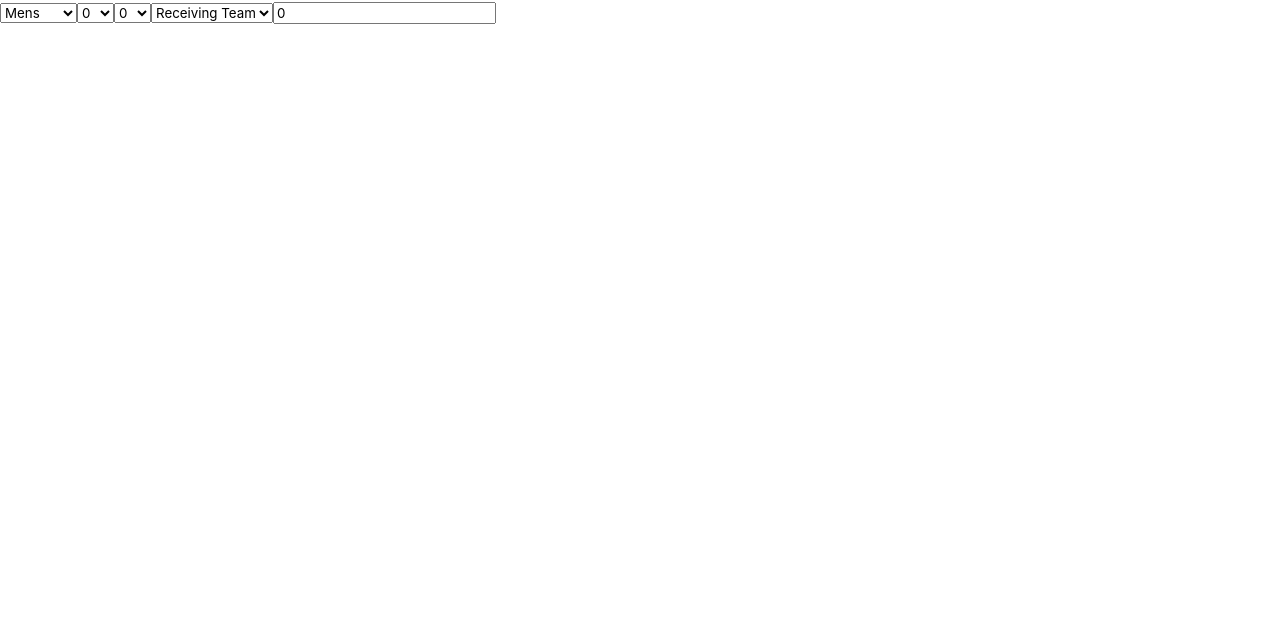
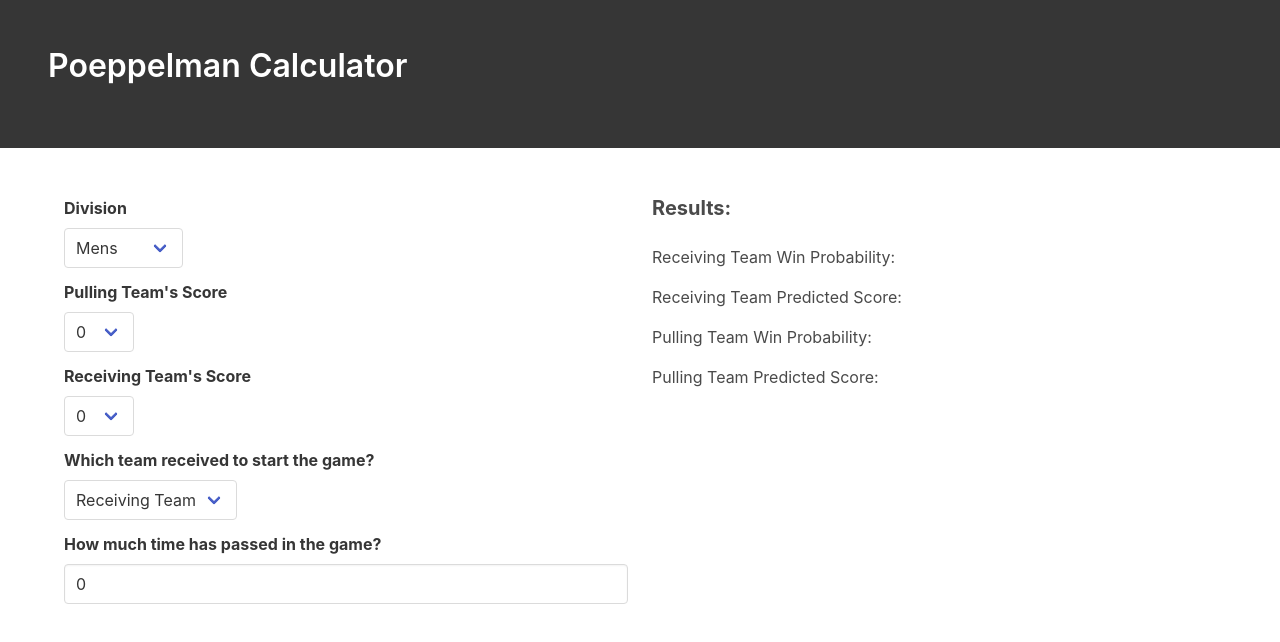
Before and after one commit to TeddyRandby/PoeppelmanFrontEnd, a React (Create React App) app: page / in a window 1280 px wide. Shown: the top 642 px of the page. Built offline with nearby package versions, Linux system fonts and the light colour scheme; no server answers; the HTML template or start-up script is replaced by a standard one.

Commit message:
Working on look

```diff
--- a/src/App.js
+++ b/src/App.js
@@ -1,5 +1,5 @@
 import React, { useState, useEffect } from "react";
-import "../node_modules/bulma/css/bulma.css"
+import "../node_modules/bulma/css/bulma.css";
 import RecScoreSelector from "./components/RecScoreSelector";
 import PullScoreSelector from "./components/PullScoreSelector";
 import TimePassedSelector from "./components/TimePassedSelector";
@@ -134,42 +134,104 @@ const App = props => {
           );
 
           setAPIResponse(poeppelman);
-
-          console.log(apiResponse);
         })
         .catch(err => {
           console.log(err);
         });
     },
+    // This array contains the whitelisted states which will "call" this useEffect.
     [pullScore, recScore, division, startedReceiving, time]
   );
 
   let content = (
+    <body>
+      <div class="hero is-dark">
+        <div class="hero-body">
+          <div class="content">
+            <h1 class="title"> Poeppelman Calculator </h1>
+          </div>
+        </div>
+      </div>
+      <div class="section">
+        <div class="container">
+          <div class="columns is-multiline justify-center">
+            <div class="column">
               <React.Fragment>
+                <div class="field">
+                  <label class="label">Division</label>
+                  <div class="control">
+                    <div class="select">
                       <DivisionSelector
                         division={division}
                         onDivisionUpdate={divisionHandler}
                       />
-
+                    </div>
+                  </div>
+                </div>
+                <div class="field">
+                  <label class="label">Pulling Team's Score</label>
+                  <div class="control">
+                    <div class="select">
                       <PullScoreSelector
                         pullScore={pullScore}
                         onPullScoreUpdate={pullScoreHandler}
                       />
-
+                    </div>
+                  </div>
+                </div>
+                <div class="field">
+                  <label class="label">Receiving Team's Score</label>
+                  <div class="control">
+                    <div class="select">
                       <RecScoreSelector
                         recScore={recScore}
                         onRecScoreUpdate={recScoreHandler}
                       />
-
+                    </div>
+                  </div>
+                </div>
+                <div class="field">
+                  <label class="label">
+                    Which team received to start the game?
+                  </label>
+                  <div class="control">
+                    <div class="select">
                       <ReceivingSelector
                         startedReceiving={startedReceiving}
                         onReceivingUpdate={startedReceivingHandler}
                       />
+                    </div>
+                  </div>
+                </div>
+                <div class="field">
+                  <label class="label">
+                    How much time has passed in the game?
+                  </label>
+                  <div class="control">
+                    <TimePassedSelector
+                      time={time}
+                      onTimeUpdate={timeHandler}
+                    />
+                  </div>
+                </div>
+              </React.Fragment>
+            </div>
+            <div class="column">
+              <h2 class="subtitle has-text-weight-bold">Results:</h2>
+              <div class="container">
+                <div class="content">
+                <p>Receiving Team Win Probability: {apiResponse.RecTeam_Win_Prob} </p>
+                <p>Receiving Team Predicted Score: {apiResponse.RecTeam_Avg_Score} </p>
 
-      <TimePassedSelector time={time} onTimeUpdate={timeHandler} />
-
-
-    </React.Fragment>
+                <p>Pulling Team Win Probability: {apiResponse.PullTeam_Win_Prob} </p>
+                <p>Pulling Team Predicted Score: {apiResponse.PullTeam_Avg_Score} </p>
+                </div>
+              </div>
+            </div>
+          </div>
+        </div>
+      </div>
+    </body>
   );
 
   return content;
--- a/src/components/TimePassedSelector.js
+++ b/src/components/TimePassedSelector.js
@@ -1,8 +1,9 @@
 import React, { useState, useEffect } from "react";
+import "../../node_modules/bulma/css/bulma.css";
 
 const TimePassedSelector = props => {
   const content = (
-    <input type="number" onChange={props.onTimeUpdate} value={props.time}/>
+    <input class="input" type="number" onChange={props.onTimeUpdate} value={props.time}/>
   );
   return content;
 };
```
Lines whose indentation alone changed are shown as unchanged.
